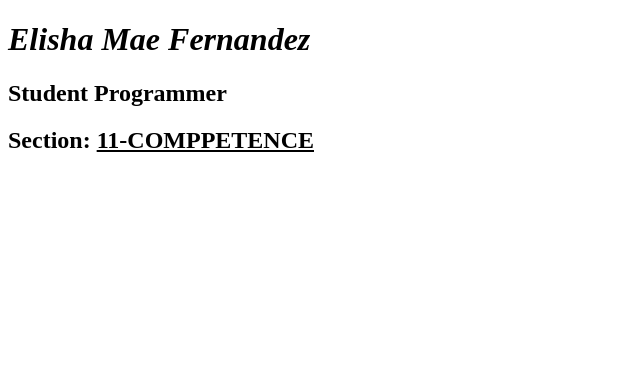
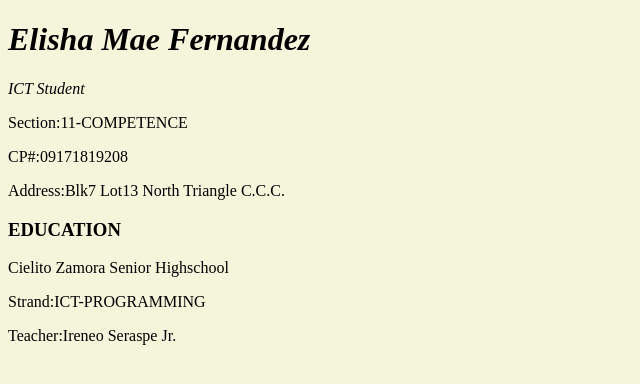
Before and after one commit to ElishaFernandez/My-First-Respository, a plain HTML site: page index.html in a window 1280 px wide. Shown: the whole page, without its empty margins (0-640 px from the left). Drawn offline with Linux system fonts and the light colour scheme.

Commit message:
fixed from visual studio code index.html

```diff
--- a/index.html
+++ b/index.html
@@ -5,11 +5,16 @@
     <meta name="viewport" content="width=device-width, initial-scale=1.0">
     <title>My Resume</title>
 </head>
-<body>
+<body style="background-color: beige;">
     <h1><i>Elisha Mae Fernandez</i></h1>
-    <h2>Student Programmer</h2>
-    <h2>Section: <u>11-COMPPETENCE</u></h2>
-
+    <p><i>ICT Student</i></p>
+    <p>Section:11-COMPETENCE</p>
+    <p>CP#:09171819208</p>
+    <p>Address:Blk7 Lot13 North Triangle C.C.C.</p>
+    <h3>EDUCATION</h3>
+    <p>Cielito Zamora Senior Highschool</p>
+    <p>Strand:ICT-PROGRAMMING</p>
+    <p>Teacher:Ireneo Seraspe Jr.</p>
 
 </body>
 </html>
```
